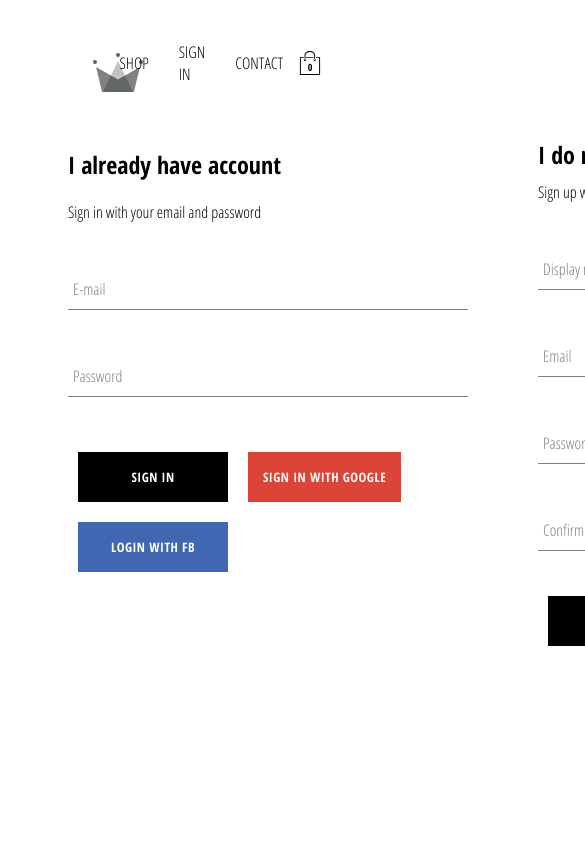
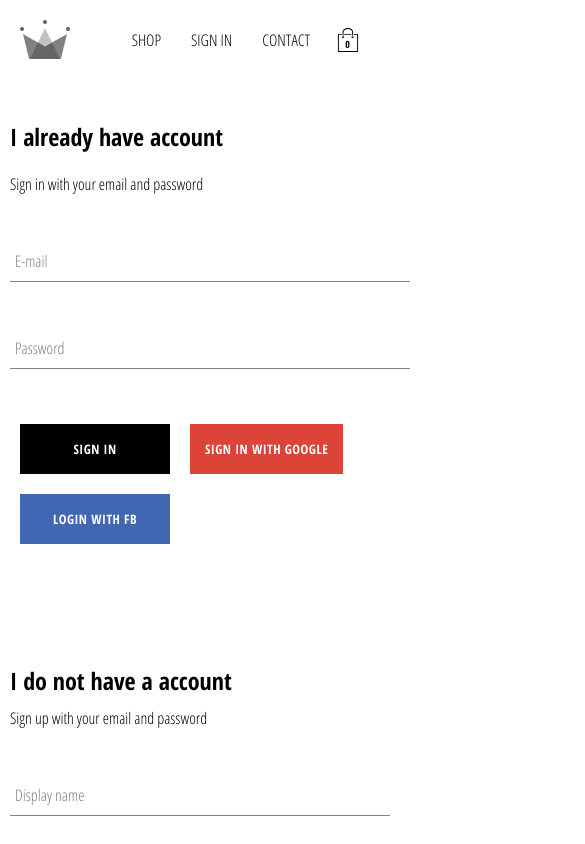
Before and after one commit to Dragan-Pavlovic/crwn-clothing, a React (Create React App) app: page /signin in a window 390 px wide. Shown: the top 844 px of the page, 585 px wide, since content can reach past the window. Built offline with nearby package versions, Linux system fonts and the light colour scheme; no server answers.

Commit message:
added mobile friendly app styles

```diff
--- a/src/App.css
+++ b/src/App.css
@@ -1,6 +1,12 @@
 body {
   font-family: "Open Sans Condensed";
-  padding: 20px 60px;
+  padding: 20px 40px;
+}
+@media (max-width: 800px) {
+  body {
+    padding: 10px;
+    margin: 0px;
+  }
 }
 .no-page {
   display: flex;
--- a/src/components/collection-item/CollectionItem.module.scss
+++ b/src/components/collection-item/CollectionItem.module.scss
@@ -1,5 +1,5 @@
 .collection-item {
-  width: 22%;
+  width: 22vw;
   display: flex;
   flex-direction: column;
   height: 350px;
@@ -37,11 +37,11 @@
     width: 100%;
     height: 5%;
     display: flex;
-    justify-content: space-between;
+    justify-content: center;
     font-size: 18px;
 
     .name {
-      width: 90%;
+      width: 70%;
       margin-bottom: 15px;
     }
 
@@ -49,4 +49,40 @@
       width: 10%;
     }
   }
+
+  @media screen and (max-width: 800px) {
+    width: 40vw;
+    &:hover {
+      .image {
+        opacity: unset;
+      }
+
+      .collection-button {
+        opacity: unset;
+      }
+    }
+    .collection-button {
+      display: block;
+      opacity: 0.9;
+      min-width: unset;
+      padding: 0 10px;
+    }
+    .collection-footer {
+      width: 100%;
+      height: 5%;
+      display: flex;
+      justify-content: start;
+      font-size: 18px;
+
+      .name {
+        width: auto;
+        margin-bottom: 15px;
+        margin-right: 10px;
+      }
+
+      .price {
+        width: auto;
+      }
+    }
+  }
 }
--- a/src/components/collection-preview/CollectionPreview.module.scss
+++ b/src/components/collection-preview/CollectionPreview.module.scss
@@ -12,4 +12,13 @@
     display: flex;
     justify-content: space-between;
   }
+
+  @media screen and (max-width: 800px) {
+    align-items: center;
+    .preview {
+      display: grid;
+      grid-template-columns: 1fr 1fr;
+      grid-gap: 20px;
+    }
+  }
 }
--- a/src/components/header/Header.module.scss
+++ b/src/components/header/Header.module.scss
@@ -5,10 +5,20 @@
   justify-content: space-between;
   margin-bottom: 25px;
 
+  @media screen and (max-width: 800px) {
+    height: 60px;
+    padding: 10px;
+    margin-bottom: 20px;
+  }
   .logo-container {
     height: 100%;
     width: 70px;
     padding: 25px;
+
+    @media screen and (max-width: 800px) {
+      width: 50px;
+      padding: 0px;
+    }
   }
 
   .options {
@@ -17,6 +27,9 @@
     display: flex;
     align-items: center;
     justify-content: flex-end;
+    @media screen and (max-width: 800px) {
+      width: 80%;
+    }
 
     .option {
       padding: 10px 15px;
--- a/src/components/menu-item/MenuItem.module.scss
+++ b/src/components/menu-item/MenuItem.module.scss
@@ -24,6 +24,9 @@
 
   &.large {
     height: 380px;
+    @media screen and (max-width: 800px) {
+      height: 200px;
+    }
   }
 
   &:first-child {
@@ -33,11 +36,17 @@
   &:last-child {
     margin-left: 7.5px;
   }
+  @media screen and (max-width: 800px) {
+    height: 200px;
+  }
   .background-image {
     width: 100%;
     height: 100%;
     background-position: center;
     background-size: cover;
+    @media screen and (max-width: 800px) {
+      height: 200px;
+    }
   }
 
   .content {
--- a/src/components/sign-in/SignIn.module.scss
+++ b/src/components/sign-in/SignIn.module.scss
@@ -2,6 +2,7 @@
   width: 400px;
   display: flex;
   flex-direction: column;
+  margin-bottom: 100px;
 
   .title {
     margin: 10px;
--- a/src/pages/HomePage/HomePage.module.scss
+++ b/src/pages/HomePage/HomePage.module.scss
@@ -3,4 +3,8 @@
   flex-direction: column;
   align-items: center;
   padding: 20px 80px;
+
+  @media screen and (max-width: 800px) {
+    padding: 10px;
+  }
 }
--- a/src/pages/sign-in-and-sign-up/SignInAndSignUp.module.scss
+++ b/src/pages/sign-in-and-sign-up/SignInAndSignUp.module.scss
@@ -3,4 +3,9 @@
   display: flex;
   justify-content: space-between;
   margin: 30px auto;
+
+  @media screen and (max-width: 800px) {
+    justify-content: unset;
+    flex-direction: column;
+  }
 }
```
Also changed, not shown: src/Store/index.js (+6 -6 lines).
